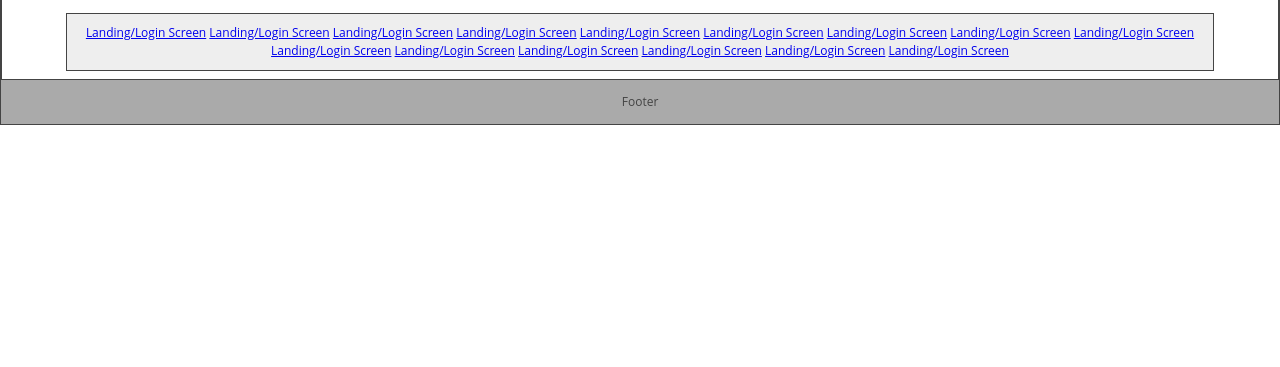
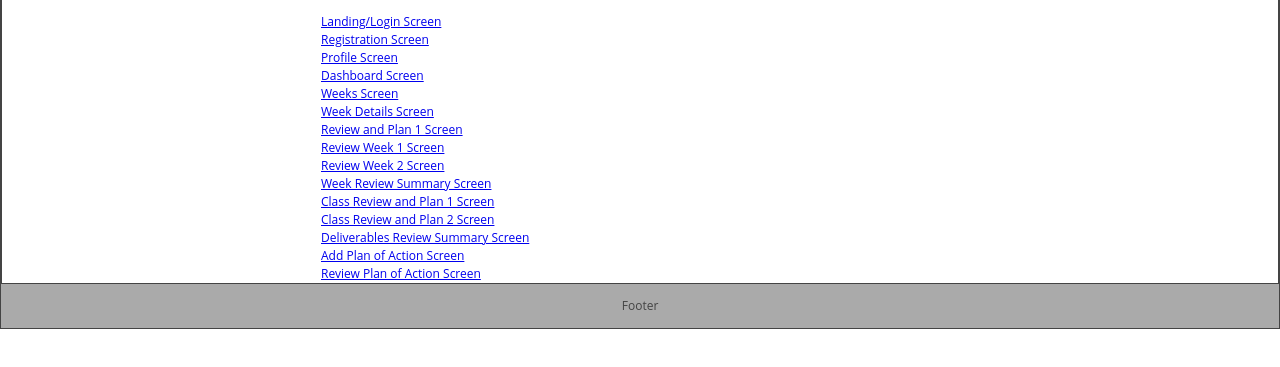
Before and after one commit to M2-TRN-OLD/efu-wireframes, a plain HTML site: page index.html in a window 1280 px wide. Shown: the part 147-514 px from the top of the page. Drawn offline with Linux system fonts and the light colour scheme.

Commit message:
fixed errors

```diff
--- a/css/index.css
+++ b/css/index.css
@@ -58,6 +58,18 @@
 
   main {
     border: 1px solid;
+  }
+
+  .html-files {
+    display: flex;
+    flex-direction: column;
+    justify-content: center;
+    width: 50%;
+    margin:0 auto;
+  }
+
+  .screen {
+    text-align: left;
   }
 
   .basic-btn {
--- /dev/null
+++ b/css/weeks.css
@@ -0,0 +1,4 @@
+.week {
+    display:flex;
+    flex-direction:row;
+}
--- a/index.html
+++ b/index.html
@@ -12,7 +12,6 @@
   <meta name="viewport" content="width=device-width, initial-scale=1">
   <!-- stylesheets -->
   <link rel="stylesheet" href="css/index.css">
-  <link rel="stylesheet" href="css/reviewandplan.css">
 
   <!--  favicon link will go here-->
 
@@ -30,24 +29,22 @@
         <header role="banner">
             <h1>Wireframes</h1>
         </header>
-        <div class="wrapper">
-            <section>
-                <a href="landingLogin.scr.html">Landing/Login Screen</a>
-                <a href="registration.scr.html">Landing/Login Screen</a>
-                <a href="profile.scr.html">Landing/Login Screen</a>
-                <a href="dashboard.scr.html">Landing/Login Screen</a>
-                <a href="weeks.scr.html">Landing/Login Screen</a>
-                <a href="weekDetails.scr.html">Landing/Login Screen</a>
-                <a href="reviewAndPlan1.html">Landing/Login Screen</a>
-                <a href="reviewWeek1.scr.html">Landing/Login Screen</a>
-                <a href="reviewWeek2.scr.html">Landing/Login Screen</a>
-                <a href="weekReviewSummary.scr.html">Landing/Login Screen</a>
-                <a href="classReviewAndPlan1.scr.html">Landing/Login Screen</a>
-                <a href="classReviewAndPlan2.scr.html">Landing/Login Screen</a>
-                <a href="deliverablesReviewSummary.scr.html">Landing/Login Screen</a>
-                <a href="addPlanOfAction.scr.html">Landing/Login Screen</a>
-                <a href="reviewPlanOfAction.scr.html">Landing/Login Screen</a>
-            </section>
+        <div class="html-files">
+                <a class="screen" href="landingLogin.scr.html">Landing/Login Screen</a>
+                <a class="screen" href="registration.scr.html">Registration Screen</a>
+                <a class="screen" href="profile.scr.html">Profile Screen</a>
+                <a class="screen" href="dashboard.scr.html">Dashboard Screen</a>
+                <a class="screen" href="weeks.scr.html">Weeks Screen</a>
+                <a class="screen" href="weekDetails.scr.html">Week Details Screen</a>
+                <a class="screen" href="reviewAndPlan1.scr.html">Review and Plan 1 Screen</a>
+                <a class="screen" href="reviewWeek1.scr.html">Review Week 1 Screen</a>
+                <a class="screen" href="reviewWeek2.scr.html">Review Week 2 Screen</a>
+                <a class="screen" href="weekReviewSummary.scr.html">Week Review Summary Screen</a>
+                <a class="screen" href="classReviewAndPlan1.scr.html">Class Review and Plan 1 Screen</a>
+                <a class="screen" href="classReviewAndPlan2.scr.html">Class Review and Plan 2 Screen</a>
+                <a class="screen" href="deliverablesReviewSummary.scr.html">Deliverables Review Summary Screen</a>
+                <a class="screen" href="addPlanOfAction.scr.html">Add Plan of Action Screen</a>
+                <a class="screen" href="reviewPlanOfAction.scr.html">Review Plan of Action Screen</a>
         </div>
     </main>
     <footer role="content-info">Footer</footer>
```
Also changed, not shown: weeks.scr.html (renamed from weeks.html, +1 -0 lines), 1 other file.
